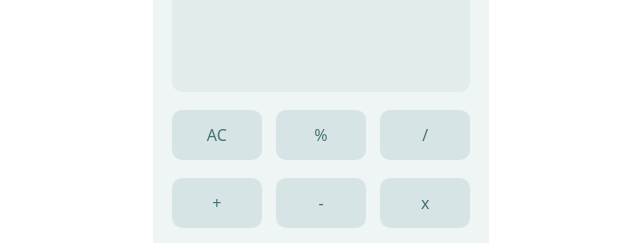
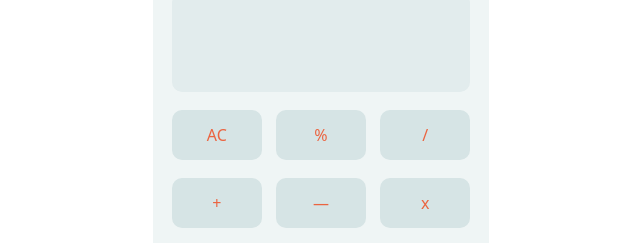
Before and after one commit to GhassenAhmed/Calculatrice-javascript, a plain HTML site: page index.html in a window 1280 px wide. Shown: the part 227-470 px from the top of the page, 319-959 px from the left. Drawn offline with nearby package versions, Linux system fonts and the light colour scheme.

Commit message:
add function display

```diff
--- a/index.html
+++ b/index.html
@@ -19,38 +19,38 @@
 
             <div class="input">
                 <div class="py-1 px-1">
-                    <input type="button" value="AC">
-                    <input type="button" value="%">
-                    <input type="button" value="/">
+                    <input type="button" value="AC" id="methods">
+                    <input type="button" value="%" id="methods" onclick="display('%')">
+                    <input type="button" value="/" id="methods" onclick="display('/')">
                 </div>
                 <div class="py-1 px-1">
-                    <input type="button" value="+">
-                    <input type="button" value="-">
-                    <input type="button" value="x">
+                    <input type="button" value="+" id="methods" onclick="display('+')">
+                    <input type="button" value="—" id="methods" onclick="display('—')">
+                    <input type="button" value="x" id="methods" onclick="display('x')">
                 </div>
 
                 <div class="py-1 px-1">
-                    <input type="button" value="7">
-                    <input type="button" value="8">
-                    <input type="button" value="9">
+                    <input type="button" value="7" onclick="display('7')">
+                    <input type="button" value="8" onclick="display('8')">
+                    <input type="button" value="9" onclick="display('9')">
                 </div>
 
                 <div class="py-1 px-1">
-                    <input type="button" value="4">
-                    <input type="button" value="5">
-                    <input type="button" value="6">
+                    <input type="button" value="4" onclick="display('4')">
+                    <input type="button" value="5" onclick="display('5')">
+                    <input type="button" value="6" onclick="display('6')">
                 </div>
 
                 <div class="py-1 px-1">
-                    <input type="button" value="1">
-                    <input type="button" value="2">
-                    <input type="button" value="3">
+                    <input type="button" value="1" onclick="display('1')">
+                    <input type="button" value="2" onclick="display('2')">
+                    <input type="button" value="3" onclick="display('3')">
                 </div>
 
                 <div class="py-1 px-1">
-                    <input type="button" value=".">
-                    <input type="button" value="0">
-                    <input type="button" value="=">
+                    <input type="button" value="." onclick="display('.')">
+                    <input type="button" value="0" onclick="display('0')">
+                    <input type="button" value="=" onclick="display('=')">
                 </div>
 
             </div>
--- a/index.js
+++ b/index.js
@@ -1,4 +1,23 @@
+///////////Variables/////////////
+let output=document.getElementById('out');
 
-function count(){
-   alert("hello");
+
+
+
+
+
+
+
+
+
+
+
+
+
+
+
+///////////Functions/////////////
+
+function display(value){
+    output.value+=value;
 }
--- a/style.css
+++ b/style.css
@@ -21,3 +21,6 @@ input{
     background-color: #e2eced;
     text-align: center;
 }
+#methods{
+    color: #EB6440;
+}
```
